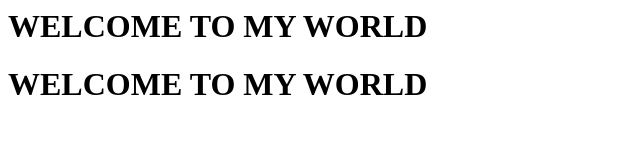
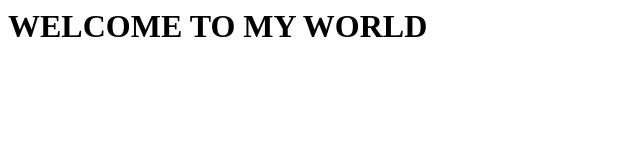
Before and after one commit to dipakparmar13/minikube-cicd, a plain HTML site: page app/site/index.html in a window 1280 px wide. Shown: the whole page, without its empty margins (0-640 px from the left). Drawn offline with Linux system fonts and the light colour scheme.

Commit message:
Update index.html

```diff
--- a/app/site/index.html
+++ b/app/site/index.html
@@ -1,2 +1 @@
 <h1>WELCOME TO MY WORLD</h2>
-<h1>WELCOME TO MY WORLD</h2>
```
